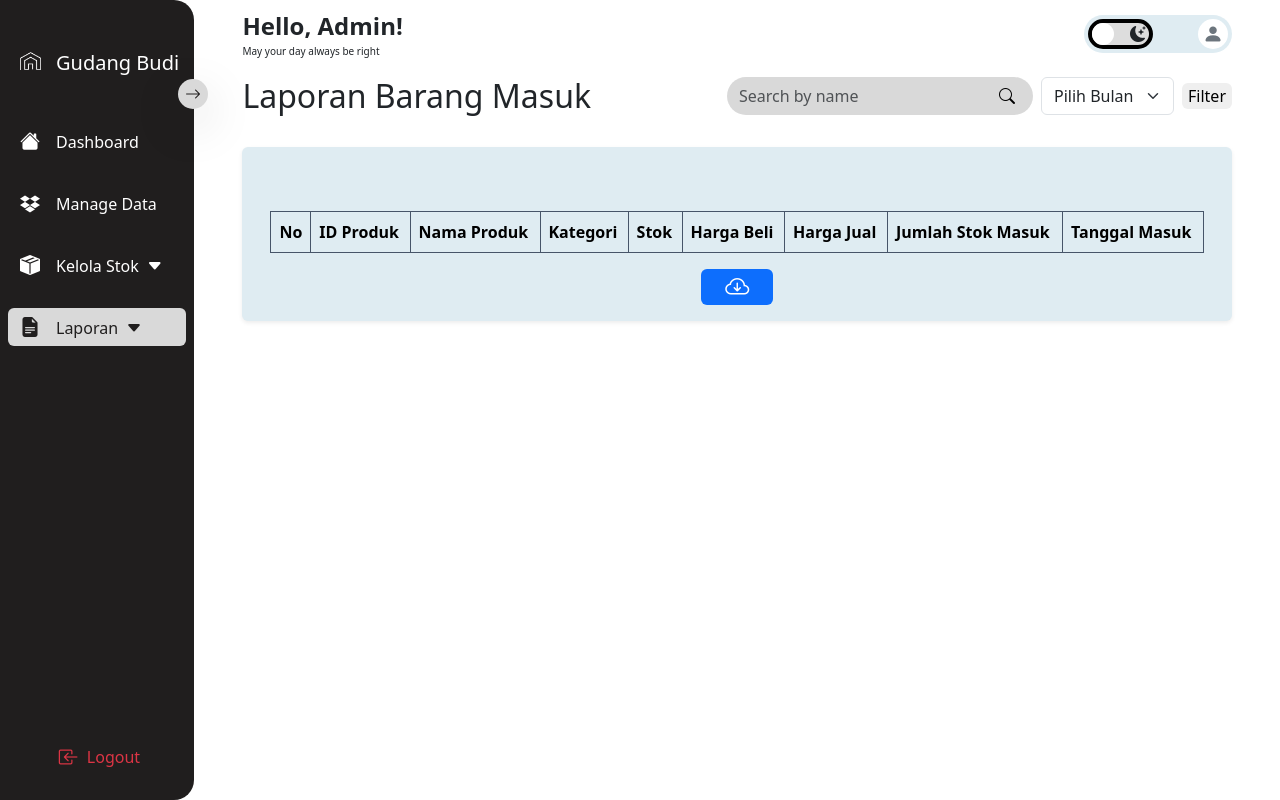
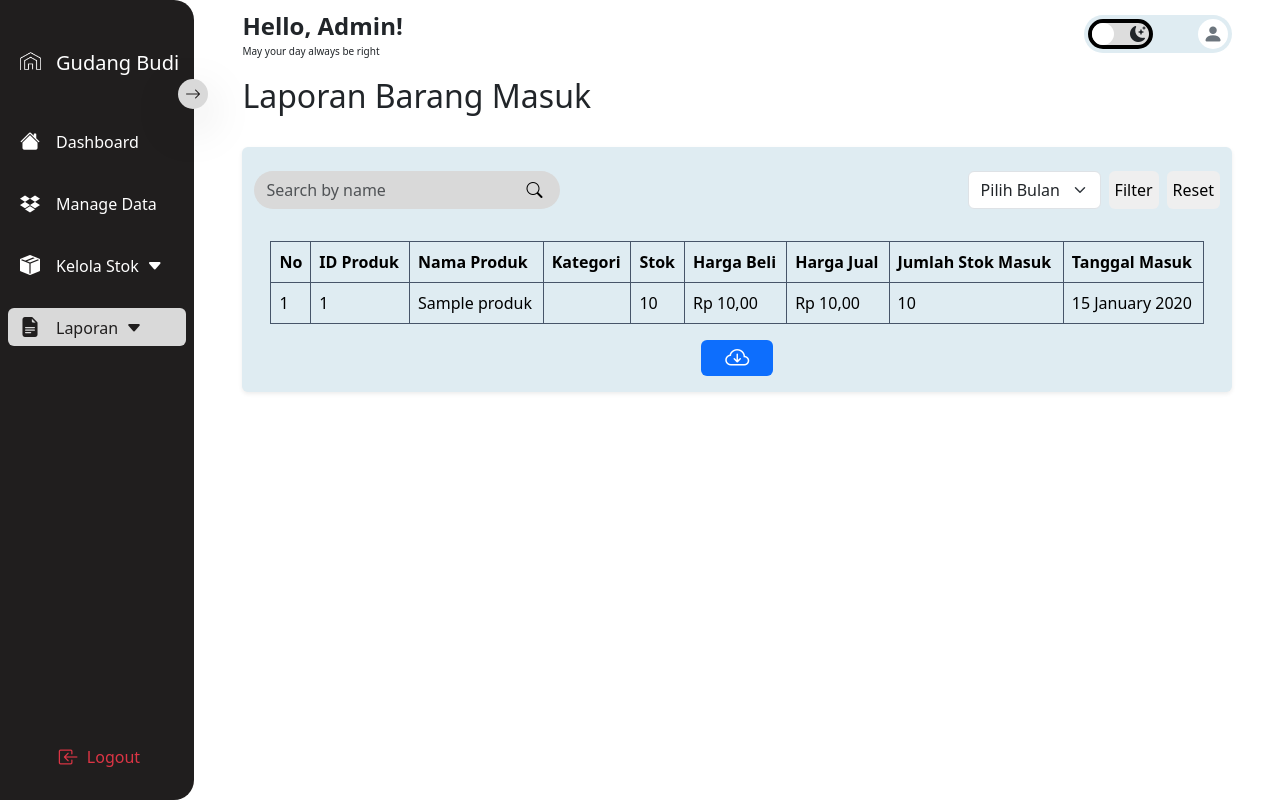
Before and after one commit to zackyhermawan/web_inventaris_toko_grosir, a PHP site: page /laporanMasuk.php in a window 1280 px wide. Run offline with PHP 8.4, Linux system fonts and the light colour scheme; the visitor is signed in with stand-in values (Sample User, id 1); tables that the repository leaves empty or names only in its code hold one stand-in row (values such as "Sample post"); lists and menus that the app fills with data are empty.

Commit message:
Update laporanMasuk.php

```diff
--- a/Dashboard_webDev/laporanMasuk.php
+++ b/Dashboard_webDev/laporanMasuk.php
@@ -22,8 +22,8 @@ if(!isset($_GET['search'])) {
                   produk_masuk.jumlah_masuk,
                   produk_masuk.created_at AS tanggal_masuk
                   FROM produk_masuk
-                  INNER JOIN produk ON produk.id_produk = produk_masuk.id_produk
-                  INNER JOIN kategori ON produk.kategori = kategori.id_kategori
+                  LEFT JOIN produk ON produk.id_produk = produk_masuk.id_produk
+                  LEFT JOIN kategori ON produk.kategori = kategori.id_kategori
                   ORDER BY produk_masuk.created_at DESC";
 $result_laporan = mysqli_query($db, $sql_laporan);
 } else {
@@ -37,12 +37,35 @@ $result_laporan = mysqli_query($db, $sql_laporan);
                          kategori.nama_kategori,
                          produk_masuk.jumlah_masuk,
                          produk_masuk.created_at AS tanggal_masuk
-                          FROM produk
-                          INNER JOIN produk_masuk ON produk_masuk.id_produk = produk.id_produk
+                         FROM produk_masuk
+                         INNER JOIN produk ON produk.id_produk = produk_masuk.id_produk
                          INNER JOIN kategori ON produk.kategori = kategori.id_kategori
-                          WHERE produk.nama_produk LIKE '%$filter_search%' OR MONTH(produk_masuk.created_at) LIKE '%$filter_search%'
+                         WHERE produk.nama_produk LIKE '%$filter_search%'
                          ORDER BY produk_masuk.created_at DESC";
  $result_laporan = mysqli_query($db, $sql_laporan_search);
+
+}
+
+// FILTER BULAN
+if(isset($_GET['bulan'])) {
+$sql_laporan_bulan = "SELECT
+                       produk.id_produk,
+                       produk.nama_produk,
+                       produk.stok,
+                       produk.harga_beli,
+                       produk.harga_jual,
+                       kategori.nama_kategori,
+                       produk_masuk.jumlah_masuk,
+                       produk_masuk.created_at AS tanggal_masuk
+                       FROM produk_masuk
+                       INNER JOIN produk ON produk.id_produk = produk_masuk.id_produk
+                       INNER JOIN kategori ON produk.kategori = kategori.id_kategori
+                       WHERE MONTH(produk_masuk.created_at) = '$_GET[bulan]'";
+$result_laporan = mysqli_query($db, $sql_laporan_bulan);
+}
+
+if(isset($_GET['reset'])) {
+  header('location: laporanMasuk.php');
 }
 ?>
 
@@ -152,44 +175,40 @@ $result_laporan = mysqli_query($db, $sql_laporan);
           <div class="container-fluid px-5 pt-4 py-5">
             <div class="= d-flex justify-content-between mb-3">
             <h2 class="mb-3">Laporan Barang Masuk</h2>
+            </div>
 
-              <div class="filter d-flex">
+            <div class="flex-wrap container-fluid">
+              <div class="data-stok row">
+                <div class="card pt-4 cards shadow-sm border-0 col-md-12">
+                <div class="filter mb-3 d-flex justify-content-between">
                   <form method="GET" class="d-flex" role="search">
                       <div class="input-group" style="height: 7px">
-                        <input type="text" name="search" value="<?php if (isset($_GET['search'])) {echo $_GET['search'];} ?>" class="search form-control rounded-start-5 border-0" placeholder="Search by name" aria-label="Search" aria-describedby="search-icon">
-                        <span class="search input-group-text rounded-end-5 border-0" id="search-icon">
-                        <button type="submit" class="border-0 btn-search"><i class=" bi bi-search"></i></button>
+                          <input type="text" name="search" value="<?php if (isset($_GET['search'])) {echo $_GET['search'];} ?>" class="bg-white search form-control rounded-start-5 border-0" placeholder="Search by name" aria-label="Search" aria-describedby="search-icon">
+                          <span class="search bg-white input-group-text rounded-end-5 border-0" id="search-icon">
+                          <button type="submit" class="border-0 btn-search bg-white"><i class="bi bi-search"></i></button>
                           </span>
                       </div>
                   </form>
-                <form>
-                    <div class="mb-3">
-                      <div class="d-flex align-items-center justify-content-center">
-                        <select class="form-select ms-2">
+                  <form method="GET" class="d-flex">
+                    <select name="bulan" class="form-select ms-2">
                       <option selected>Pilih Bulan</option>
-                          <option>Januari</option>
-                          <option>Februari</option>
-                          <option>Maret</option>
-                          <option>April</option>
-                          <option>Mei</option>
-                          <option>Juni</option>
-                          <option>Juli</option>
-                          <option>Agustus</option>
-                          <option>September</option>
-                          <option">Oktober</option>
-                          <option">November</option>
-                          <option">Desember</option>
+                      <option value="01">Januari</option>
+                      <option value="02">Februari</option>
+                      <option value="03">Maret</option>
+                      <option value="04">April</option>
+                      <option value="05">Mei</option>
+                      <option value="06">Juni</option>
+                      <option value="07">Juli</option>
+                      <option value="08">Agustus</option>
+                      <option value="09">September</option>
+                      <option value="10">Oktober</option>
+                      <option value="11">November</option>
+                      <option value="12">Desember</option>
                     </select>
-                          <button class="border-0 ms-2 rounded" type="submit" name="filter">Filter</button>
-                      </div>
-                    </div>
+                    <button class="border-0 ms-2 rounded" type="submit">Filter</button>
+                    <button name="reset" class="border-0 ms-2 rounded">Reset</button>
                   </form>
                 </div>
-
-            </div>
-            <div class="flex-wrap container-fluid">
-              <div class="data-stok row">
-                <div class="card pt-5 cards shadow-sm border-0 col-md-12">
                   <div class="overflow-x-auto card-body">
                     <div class="table-responsive">
                     <table class="table table-hover border-secondary px-2">
```
Lines whose indentation alone changed are shown as unchanged.
